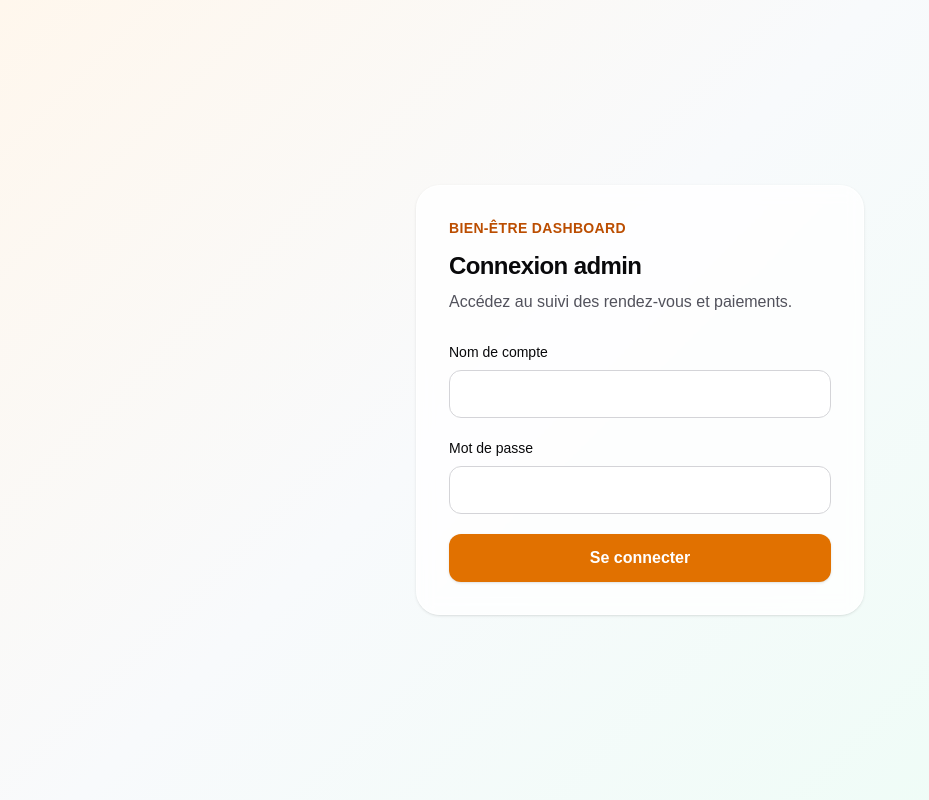
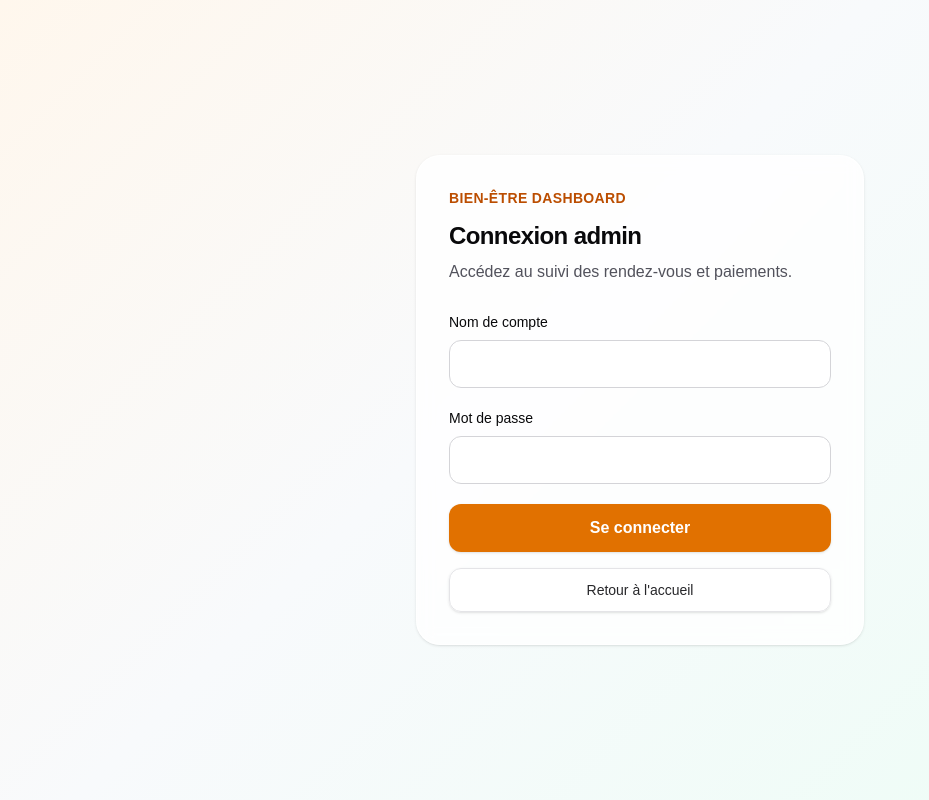
Before and after one commit to Stabadev/bienetre-dashboard, a Next.js app: page /login in a window 1280 px wide. Shown: the whole page, without its empty margins (0-929 px from the left). Built offline with nearby package versions, Linux system fonts and the light colour scheme; no server answers.

Commit message:
Add back link on login page

```diff
--- a/src/app/login/page.tsx
+++ b/src/app/login/page.tsx
@@ -1,3 +1,4 @@
+import Link from "next/link";
 import { redirect } from "next/navigation";
 import { isAuthenticated } from "@/lib/auth";
 import { LoginForm } from "@/components/auth/LoginForm";
@@ -23,6 +24,13 @@ export default async function LoginPage() {
         </div>
 
         <LoginForm />
+
+        <Link
+          className="mt-4 inline-flex h-11 w-full items-center justify-center rounded-xl border border-zinc-200 bg-white/90 px-4 text-sm font-medium text-zinc-800 shadow-sm transition hover:border-amber-300 hover:bg-white"
+          href="/"
+        >
+          Retour à l&apos;accueil
+        </Link>
       </section>
     </main>
   );
```
